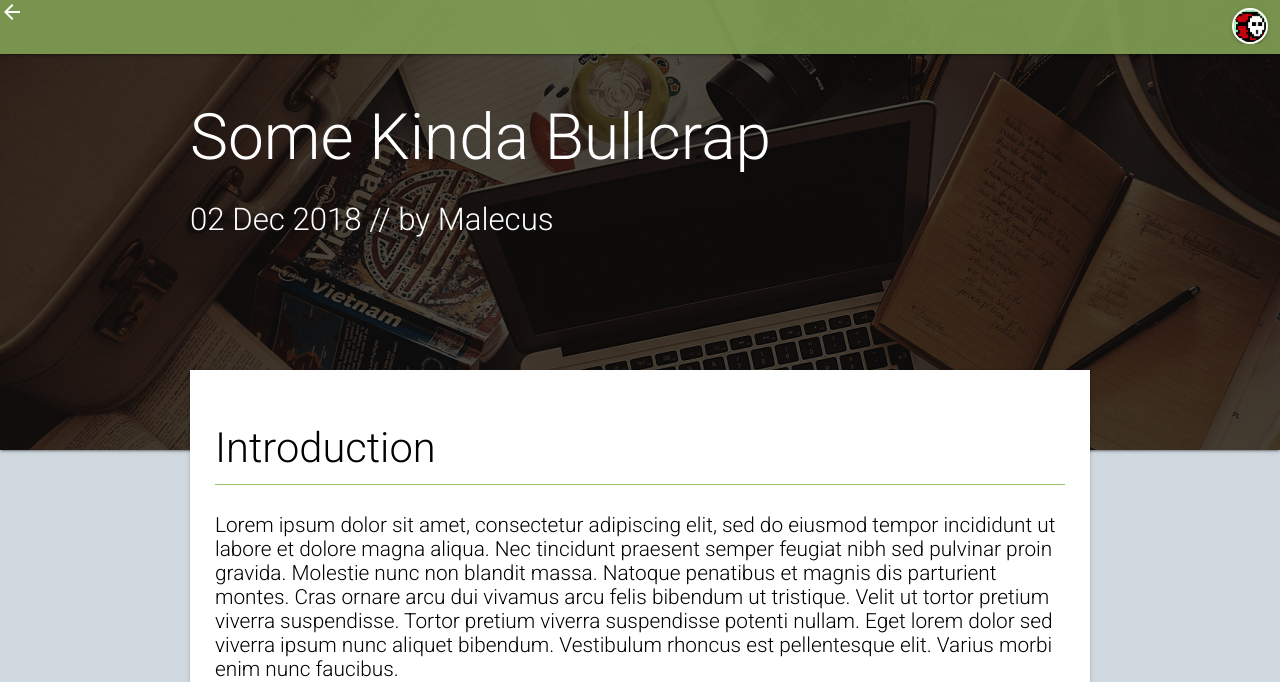
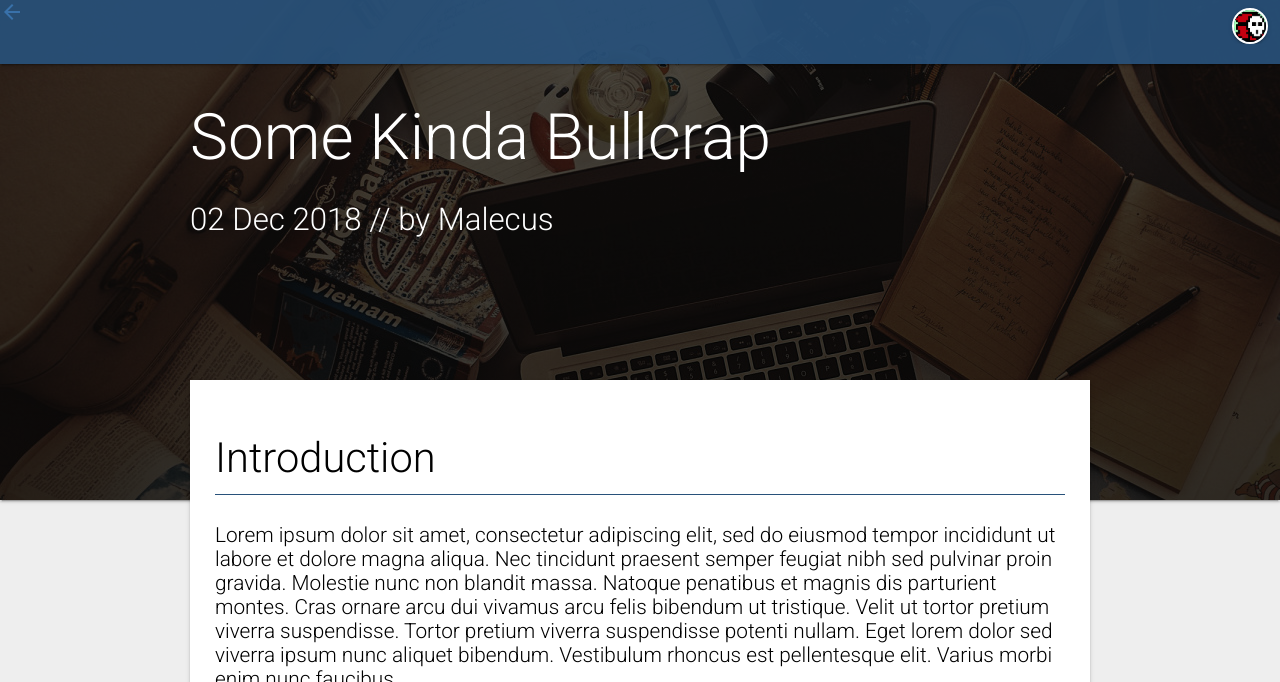
Before and after one commit to malecus/Blog, a Jekyll site: the page built from _posts/2018-12-02-Some-Kinda-Bullcrap.md, in a window 1280 px wide and 1400 px high. Shown: the top 682 px of the window. Built offline with Jekyll 4.4.1, drawn with Linux system fonts in a browser that asks for light colours; grey boxes are pictures that could not be loaded.

Commit message:
Tweaking colors, layout a little

```diff
--- a/_sass/main.scss
+++ b/_sass/main.scss
@@ -8,7 +8,7 @@ body {
   font-weight: 300;
   font-size: 1.3rem;
   font-family: "Roboto", "Helvetica Neue", Arial, sans-serif;
-  background-color: #D0D8E0;
+  background-color: #EEEEEE;
 }
 
 img {
@@ -23,8 +23,8 @@ blockquote {
   padding-top: 4px;
   padding-bottom: 4px;
 
-  background-color: #EFEFEF;
-  border-left: 5px solid #9BC166;
+  background-color: #EEEEEE;
+  border-left: 5px solid #28517A;
 }
 
 .shadow {
@@ -51,15 +51,15 @@ blockquote {
 .header {
   z-index: -1;
   opacity: 0.93;
-  background-color: #7F9E53;
+  background-color: #28517A;
   color: white;
-  height: 54px;
+  height: 64px;
   font-size: 1.6rem;
 }
 
 .header-background-container {
-  height: 450px;
-  background: linear-gradient(rgba(0, 0, 0, 0.7), rgba(0, 0, 0, 0.7)), url("/assets/img/bg.jpg");
+  height: 500px;
+  background: linear-gradient(rgba(0, 0, 0, 0.7), rgba(0, 0, 0, 0.8)), url("/assets/img/bg.jpg");
 }
 
 .center {
@@ -88,7 +88,7 @@ blockquote {
 
 .content-container {
   padding: 25px;
-  margin-top: -80px;
+  margin-top: -120px;
   background-color: white;
 }
 
@@ -116,8 +116,8 @@ h1.post-list-title a {
 h1:not(.post-title) {
   font-weight: 300;
   padding-bottom: 12px;
-  border-bottom: 1px solid #9BC166;
+  border-bottom: 1px solid #28517A;
 }
 
-.material-icons.md-light { color: rgba(255, 255, 255, 1); }
+.material-icons.md-light { color: #54A9FF; opacity: 0.4; }
 .material-icons.md-light.md-inactive { color: rgba(255, 255, 255, 0.3); }
```
